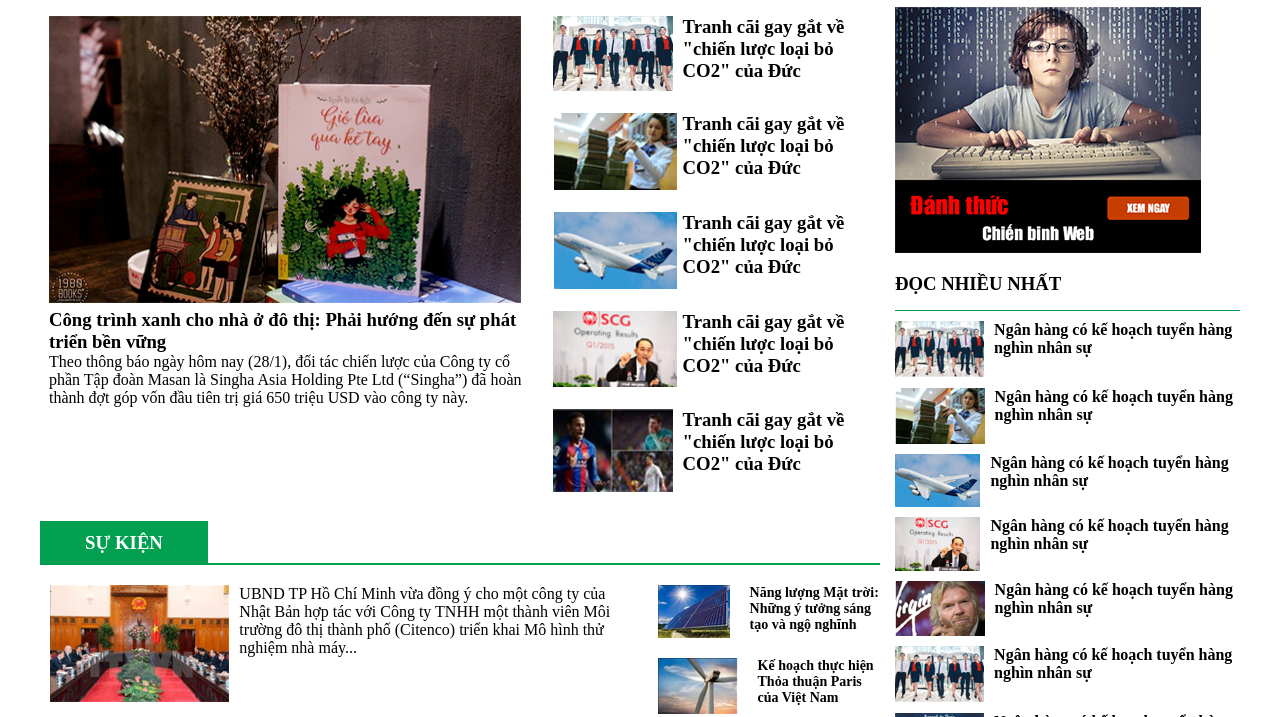
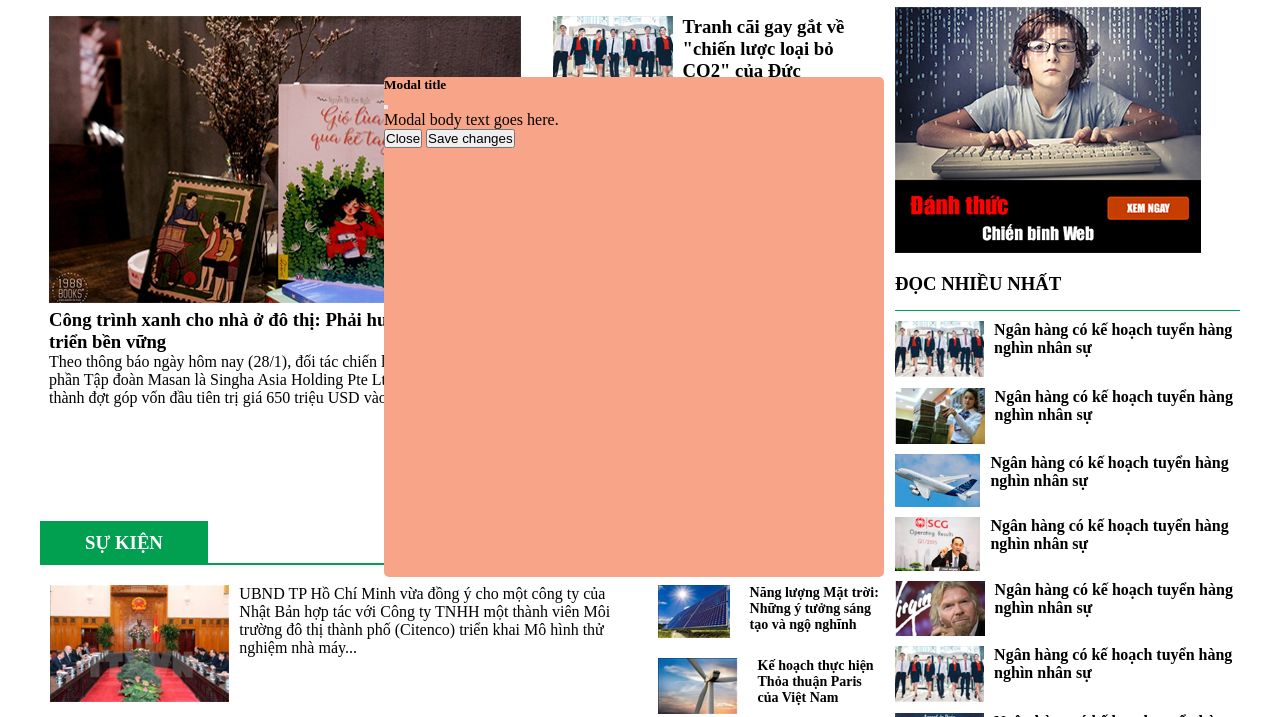
Before and after one commit to quyetlv12/vietsoz-news, a website: page index.html in a window 1280 px wide. Shown: the part 83-800 px from the top of the page. Drawn offline with Linux system fonts and the light colour scheme.

Commit message:
update popup

```diff
--- a/css/style.scss
+++ b/css/style.scss
@@ -67,8 +67,10 @@ li {
 @mixin bg-root {
   background-color: #01a050;
 }
+
 //body
 .wrapper {
+  position: relative;
   .header {
     height: 80px;
     line-height: 80px;
@@ -410,4 +412,59 @@ li {
     }
 
   }
+
+  .modal {
+    position: fixed;
+    top: 20%;
+    display: flex;
+    left: 30%;
+    width: 500px;
+    height: 500px;
+    background-color: #f8a488;
+    border-radius: 5px;
+    display: none;
+    .modal-dialog {
+      .modal-content {
+        .modal-header {
+        }
+        .modal-body {
+        }
+        .modal-footer {
+        }
+        .modal-title {
+        }
+        .btn-close {
+          &:hover {}
+          &:active {}
+          &:focus {}
+        }
+        p {
+        }
+        .btn.btn-secondary {
+          &:hover {}
+          &:active {}
+          &:focus {}
+        }
+        .btn.btn-primary {
+          &:hover {}
+          &:active {}
+          &:focus {}
+        }
+      }
+    }
+  }
+  .show-modal{
+    display: block;
+    transition:2s ease-out;
+    animation: anmPopup;
+  }
+  @keyframes anmPopup{
+  0%{
+    margin-top: 10px;
+  }
+  100%{
+    margin: 50px;
+  }
+  }
+
 }
--- a/index.html
+++ b/index.html
@@ -14,7 +14,8 @@
       rel="stylesheet"
       href="https://cdnjs.cloudflare.com/ajax/libs/font-awesome/5.15.3/css/all.min.css"
     />
-    <link rel="shortcut icon" href="./images/logo.png">
+
+    <link rel="shortcut icon" href="./images/logo.png" />
   </head>
   <body>
     <div class="wrapper">
@@ -37,7 +38,7 @@
               </ul>
             </div>
             <div class="header__searchBox">
-              <input type="text" placeholder="Tìm kiếm"/>
+              <input type="text" placeholder="Tìm kiếm" />
               <button><i class="fa fa-search"></i></button>
             </div>
           </div>
@@ -498,29 +499,40 @@
                 <li><i class="fas fa-chevron-right"></i>&nbsp; Xã hội</li>
                 <li><i class="fas fa-chevron-right"></i>&nbsp; Thế giới</li>
                 <li><i class="fas fa-chevron-right"></i>&nbsp; Giáo dục</li>
-                <li><i class="fas fa-chevron-right"></i>&nbsp; Nhịp sống trẻ</li>
+                <li>
+                  <i class="fas fa-chevron-right"></i>&nbsp; Nhịp sống trẻ
+                </li>
               </ul>
             </div>
             <div class="detail-content detail__news">
               <h2>TIN TỨC NỔI BẬT</h2>
               <ul>
                 <li>
-                  <i class="fas fa-chevron-right"></i>&nbsp; Năng lượng Mặt trời: Những
-                  ý tưởng sáng tạo và ngộ nghĩnh
+                  <i class="fas fa-chevron-right"></i>&nbsp; Năng lượng Mặt
+                  trời: Những ý tưởng sáng tạo và ngộ nghĩnh
                 </li>
                 <li>
-                  <i class="fas fa-chevron-right"></i>&nbsp; Năng lượng Mặt trời: Những
-                  ý tưởng sáng tạo và ngộ nghĩnh
+                  <i class="fas fa-chevron-right"></i>&nbsp; Năng lượng Mặt
+                  trời: Những ý tưởng sáng tạo và ngộ nghĩnh
                 </li>
                 <li>
-                  <i class="fas fa-chevron-right"></i>&nbsp; Năng lượng Mặt trời: Những
-                  ý tưởng sáng tạo và ngộ nghĩnh
+                  <i class="fas fa-chevron-right"></i>&nbsp; Năng lượng Mặt
+                  trời: Những ý tưởng sáng tạo và ngộ nghĩnh
                 </li>
               </ul>
             </div>
             <div class="detail-content detail__fanpage">
               <h2>FANGPAGE</h2>
-              <iframe src="https://www.facebook.com/plugins/page.php?href=https%3A%2F%2Fwww.facebook.com%2FadimGroupnaychicocode%2F&tabs&width=340&height=70&small_header=true&adapt_container_width=true&hide_cover=false&show_facepile=true&appId" width="100%" height="70" style="border:none;overflow:hidden" scrolling="no" frameborder="0" allowfullscreen="true" allow="autoplay; clipboard-write; encrypted-media; picture-in-picture; web-share"></iframe>
+              <iframe
+                src="https://www.facebook.com/plugins/page.php?href=https%3A%2F%2Fwww.facebook.com%2FadimGroupnaychicocode%2F&tabs&width=340&height=70&small_header=true&adapt_container_width=true&hide_cover=false&show_facepile=true&appId"
+                width="100%"
+                height="70"
+                style="border: none; overflow: hidden"
+                scrolling="no"
+                frameborder="0"
+                allowfullscreen="true"
+                allow="autoplay; clipboard-write; encrypted-media; picture-in-picture; web-share"
+              ></iframe>
             </div>
           </div>
           <div class="listener">
@@ -528,6 +540,25 @@
           </div>
         </div>
       </footer>
+      <div class="modal" tabindex="-1" id="modal">
+        <div class="modal-dialog">
+          <div class="modal-content">
+            <div class="modal-header">
+              <h5 class="modal-title">Modal title</h5>
+              <button type="button" class="btn-close" data-bs-dismiss="modal" aria-label="Close"></button>
+            </div>
+            <div class="modal-body">
+              <p>Modal body text goes here.</p>
+            </div>
+            <div class="modal-footer">
+              <button type="button" class="btn btn-secondary" data-bs-dismiss="modal">Close</button>
+              <button type="button" class="btn btn-primary">Save changes</button>
+            </div>
+          </div>
+        </div>
+      </div>
     </div>
+
+    <script src="./js/main.js"></script>
   </body>
 </html>
--- a/js/main.js
+++ b/js/main.js
@@ -0,0 +1,9 @@
+
+
+
+window.addEventListener("DOMContentLoaded", ()=>{
+    var modal = document.querySelector('#modal');
+    setTimeout(()=>{
+        modal.classList.add('show-modal')
+    },5000)
+})
--- a/package.json
+++ b/package.json
@@ -4,7 +4,7 @@
   "description": "",
   "main": "index.js",
   "scripts": {
-    "start": "index.html"
+    "start" : "--port 7878 --watch index.html"
   },
   "repository": {
     "type": "git",
```
Also changed, not shown: css/style.css, 1 other file.
